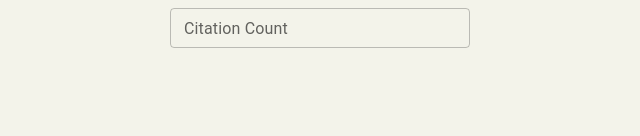
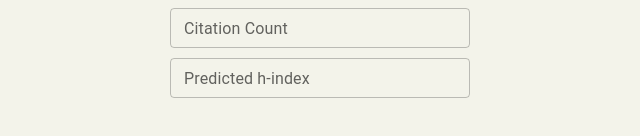
Before and after one commit to AI-and-Blockchain/F22_SCIENCE_Index, a React (Create React App) app in the folder science-index/: page / in a window 1280 px wide. Shown: the part 356-492 px from the top of the page, without its empty margins (320-960 px from the left). Built offline with nearby package versions, Linux system fonts and the light colour scheme; the HTML template or start-up script is replaced by a standard one.

Commit message:
fixed incorrect adjustment

```diff
--- a/science-index/src/App.js
+++ b/science-index/src/App.js
@@ -10,7 +10,7 @@ import {
   TextField
 } from '@mui/material';
 
-const scienceIndexAddress = "0xDc64a140Aa3E981100a9becA4E685f962f0cF6C9";
+const scienceIndexAddress = "0x5FbDB2315678afecb367f032d93F642f64180aa3"; // 1679913
 
 function App() {
   // CONNECTING
@@ -36,6 +36,7 @@ function App() {
   const [careerLength, setCareerLength] = useState("");
   const [paperCount, setPaperCount] = useState("");
   const [citationCount, setCitationCount] = useState("");
+  const [predictedHIndex, setPredictedHIndex] = useState("");
 
   async function handleGetScienceIndex() {
     if (window.ethereum) {
@@ -92,6 +93,7 @@ function App() {
         console.log("receipt: ", receipt);
         console.log("value: ", receipt.logs[0].data.substring(0, 66));
         setScienceIndex(ethers.utils.formatEther(BigNumber.from(receipt.logs[0].data.substring(0, 66)).fromTwos(256)));
+        setPredictedHIndex(ethers.utils.formatEther(BigNumber.from("0x" + receipt.logs[0].data.substring(66, 130)).fromTwos(256)));
       } catch(err) {
         console.log("error: ", err);
       }
@@ -153,6 +155,13 @@ function App() {
           size="small"
         />
       </Stack>
+      <Stack className="Output" alignItems="center">
+        <TextField className="OutputText"
+          label={"Predicted h-index" + (semanticID != "" ? " for " + semanticID : "")}
+          value={predictedHIndex}
+          size="small"
+        />
+      </Stack>
     </div>
   );
 }
```
Also changed, not shown: 1 other file (tests, documents, lock files or other folders).
